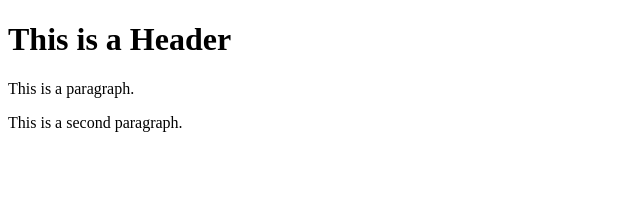
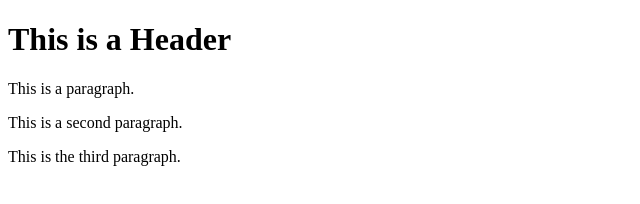
Before and after one commit to bhk1019/git-test, a website: page index.html in a window 1280 px wide. Shown: the whole page, without its empty margins (0-640 px from the left). Drawn offline with Linux system fonts and the light colour scheme.

Commit message:
fourth commit

```diff
--- a/index.html
+++ b/index.html
@@ -6,5 +6,6 @@
         <h1>This is a Header</h1>
         <p>This is a paragraph.</p>
         <p>This is a second paragraph.</p>
+        <p>This is the third paragraph.</p>
     </body>
 </html>
```
Also changed, not shown: package.json (added, +24 -0 lines), 2 other files.
